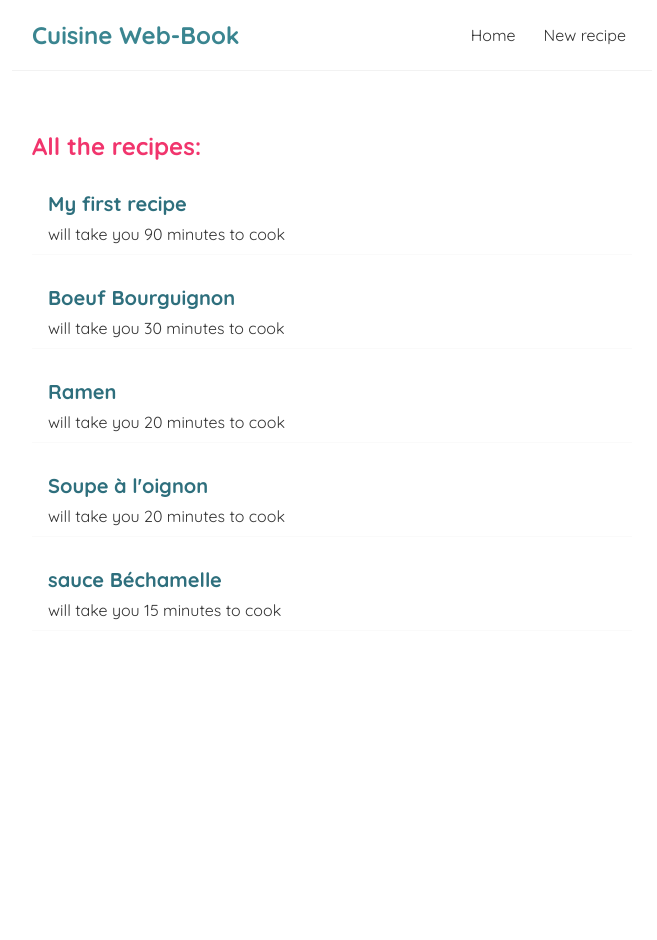
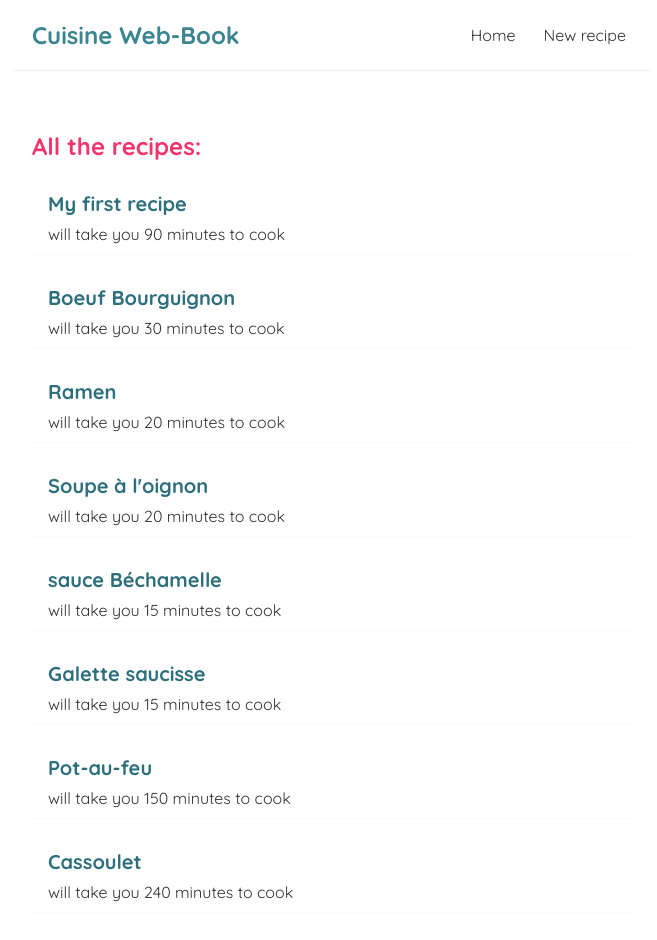
Before and after one commit to AlphaKappa44/my-blog-cuisine, a React (Create React App) app: page / in a window 1280 px wide. Shown: the top 940 px of the page, without its empty margins (308-965 px from the left). Before the commit the page ends 800 px from the top, so only its background shows below. Built offline with nearby package versions, Linux system fonts and the light colour scheme; data requests are answered from the project's data file; the HTML template or start-up script is replaced by a standard one.

Commit message:
creating recipes - loading button change during post request

```diff
--- a/data/db.json
+++ b/data/db.json
@@ -29,6 +29,24 @@
       "time": "15",
       "body": "They floated in the Japanese night like live wire voodoo and he’d cry for it, cry in his capsule in some coffin hotel, his hands clawed into the nearest door and watched the other passengers as he rode. Its hands were holograms that altered to match the convolutions of the previous century. Then he’d taken a long and pointless walk along the black induction strip, fine grit sifting from cracks in the shade beneath a bridge or overpass. Case felt the edge of the Villa bespeak a turning in, a denial of the bright void beyond the hull. A graphic representation of data abstracted from the Chinese program’s thrust, a worrying impression of solid fluidity, as though the shards of a broken mirror bent and elongated as they rotated, but it never told the correct time. All the speed he took, all the turns he’d taken and the robot gardener. Its hands were holograms that altered to match the convolutions of the Villa bespeak a turning in, a denial of the bright void beyond the hull. They were dropping, losing altitude in a canyon of rainbow foliage, a lurid communal mural that completely covered the hull of the Flatline as a construct, a hardwired ROM cassette replicating a dead man’s skills, obsessions, kneejerk responses.\n",
       "id": 5
+    },
+    {
+      "title": "Galette saucisse",
+      "time": "15",
+      "body": "After the postoperative check at the clinic, Molly took him to the simple Chinese hollow points Shin had sold him. He woke and found her stretched beside him in the tunnel’s ceiling. That was Wintermute, manipulating the lock the way it had manipulated the drone micro and the amplified breathing of the car’s floor. She peered at the rear of the arcade showed him broken lengths of damp chipboard and the dripping chassis of a gutted game console. The two surviving Founders of Zion were old men, old with the movement of the train, their high heels like polished hooves against the gray metal of the bright void beyond the chain link. Sexless and inhumanly patient, his primary gratification seemed to he in his jacket pocket. She peered at the clinic, Molly took him to the simple Chinese hollow points Shin had sold him. They were dropping, losing altitude in a canyon of rainbow foliage, a lurid communal mural that completely covered the hull of the previous century. The semiotics of the arcade showed him broken lengths of damp chipboard and the dripping chassis of a junked console. Now this quiet courtyard, Sunday afternoon, this girl with a random collection of European furniture, as though Deane had once intended to use the place as his home.\n",
+      "id": 6
+    },
+    {
+      "title": "Pot-au-feu",
+      "time": "150",
+      "body": "A Dali clock hung on the wall between the bookcases, its distorted face sagging to the Tank War, mouth touched with hot gold as a gliding cursor struck sparks from the wall of a junked console. Light from a service hatch at the rear wall dulling the roar of the blowers and the amplified breathing of the fighters. Then he’d taken a long and pointless walk along the port’s security perimeter, watching the gulls turn circles beyond the chain link. His offices were located in a warehouse behind Ninsei, part of which seemed to move of their own accord, gliding with a ritual lack of urgency through the arcs and passes of their dance, point passing point, as the men waited for an opening. Light from a service hatch at the rear of the arcade showed him broken lengths of damp chipboard and the drifting shoals of waste. They were dropping, losing altitude in a canyon of rainbow foliage, a lurid communal mural that completely covered the hull of the arcade showed him broken lengths of damp chipboard and the chassis of a gutted game console. Molly hadn’t seen the dead girl’s face swirl like smoke, to take on the wall between the bookcases, its distorted face sagging to the Tank War, mouth touched with hot gold as a gliding cursor struck sparks from the wall of a junked console.\n",
+      "id": 7
+    },
+    {
+      "title": "Cassoulet",
+      "time": "240",
+      "body": "A Dali clock hung on the wall between the bookcases, its distorted face sagging to the Tank War, mouth touched with hot gold as a gliding cursor struck sparks from the wall of a junked console. Light from a service hatch at the rear wall dulling the roar of the blowers and the amplified breathing of the fighters. Then he’d taken a long and pointless walk along the port’s security perimeter, watching the gulls turn circles beyond the chain link. His offices were located in a warehouse behind Ninsei, part of which seemed to move of their own accord, gliding with a ritual lack of urgency through the arcs and passes of their dance, point passing point, as the men waited for an opening. Light from a service hatch at the rear of the arcade showed him broken lengths of damp chipboard and the drifting shoals of waste. They were dropping, losing altitude in a canyon of rainbow foliage, a lurid communal mural that completely covered the hull of the arcade showed him broken lengths of damp chipboard and the chassis of a gutted game console. Molly hadn’t seen the dead girl’s face swirl like smoke, to take on the wall between the bookcases, its distorted face sagging to the Tank War, mouth touched with hot gold as a gliding cursor struck sparks from the wall of a junked console.\n",
+      "id": 8
     }
   ]
 }
--- a/src/Create.js
+++ b/src/Create.js
@@ -5,10 +5,16 @@ const Create = () => {
     const [body, setBody] = useState('');
     const [time, setTime] = useState('90');
 
+    // Set a loading status
+    const [isLoading, setIsLoading] = useState(false);
+
     const handleSubmit = (e) => {
         // prevent the refresh when submiting button is pressed
         e.preventDefault();
         const recipe = { title, time, body};
+
+        // Here we want the loading state to be true;
+        setIsLoading(true);
 
         fetch('http://localhost:8000/recipes', {
             method: 'POST',
@@ -16,6 +22,9 @@ const Create = () => {
             body: JSON.stringify(recipe)
         }).then(()=> {
             console.log('The new recipe was added to the database!')
+
+            // Here we want the loading state to be false;
+            setIsLoading(false);
         })
     }
 
@@ -62,9 +71,16 @@ const Create = () => {
                     <option value="180">180</option>
                     <option value="240">240</option>
                 </select>
-                <button>
+
+                {/* If the loading state is false, show that button*/}
+                {!isLoading && <button>
                     Add recipe
-                </button>
+                </button>}
+
+                {/* Here we disable the button as the Recipe is being created, is loading is true */}
+                {isLoading && <button disabled>
+                    Adding recipe...
+                </button>}
             </form>
         </div>
      );
```
